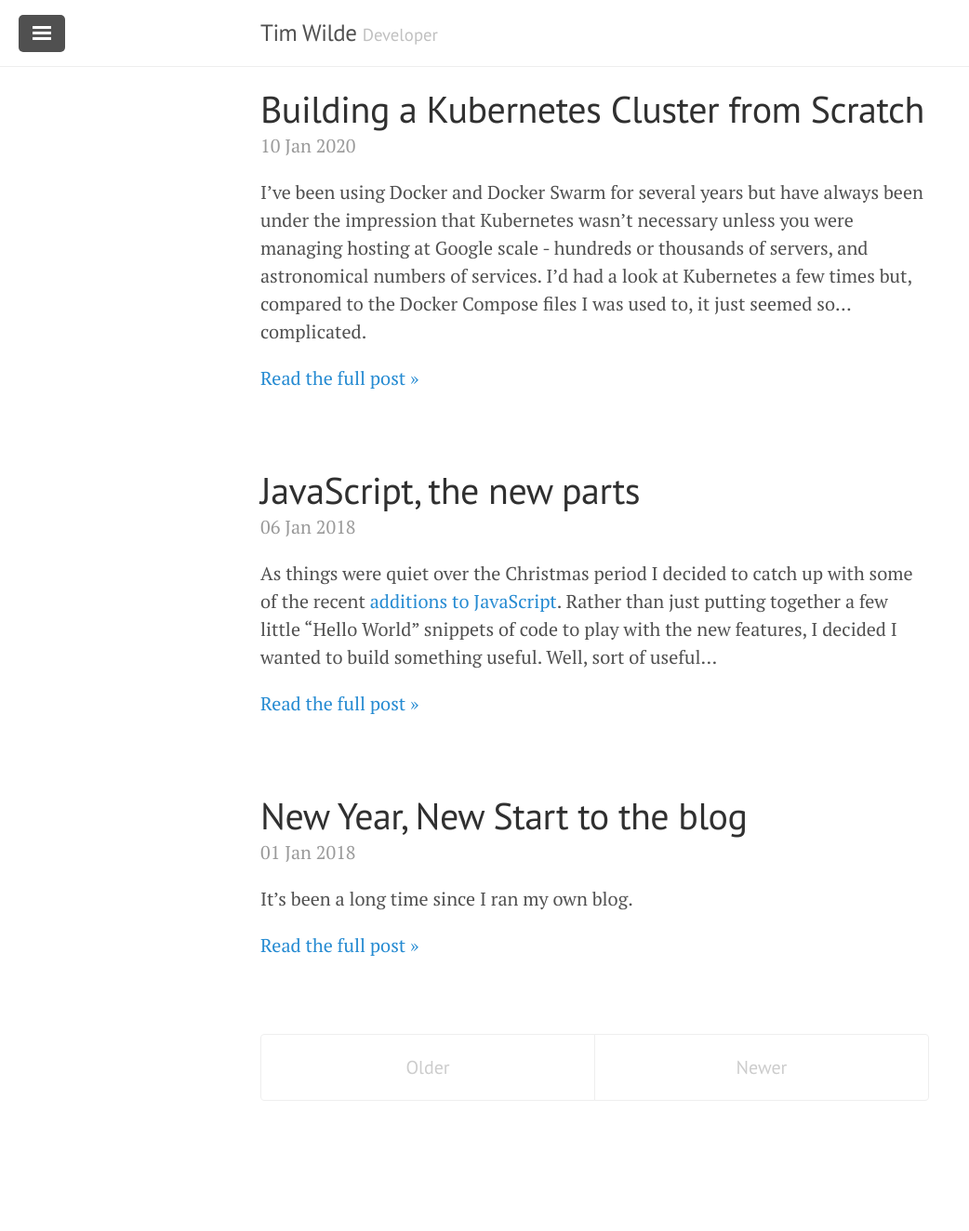
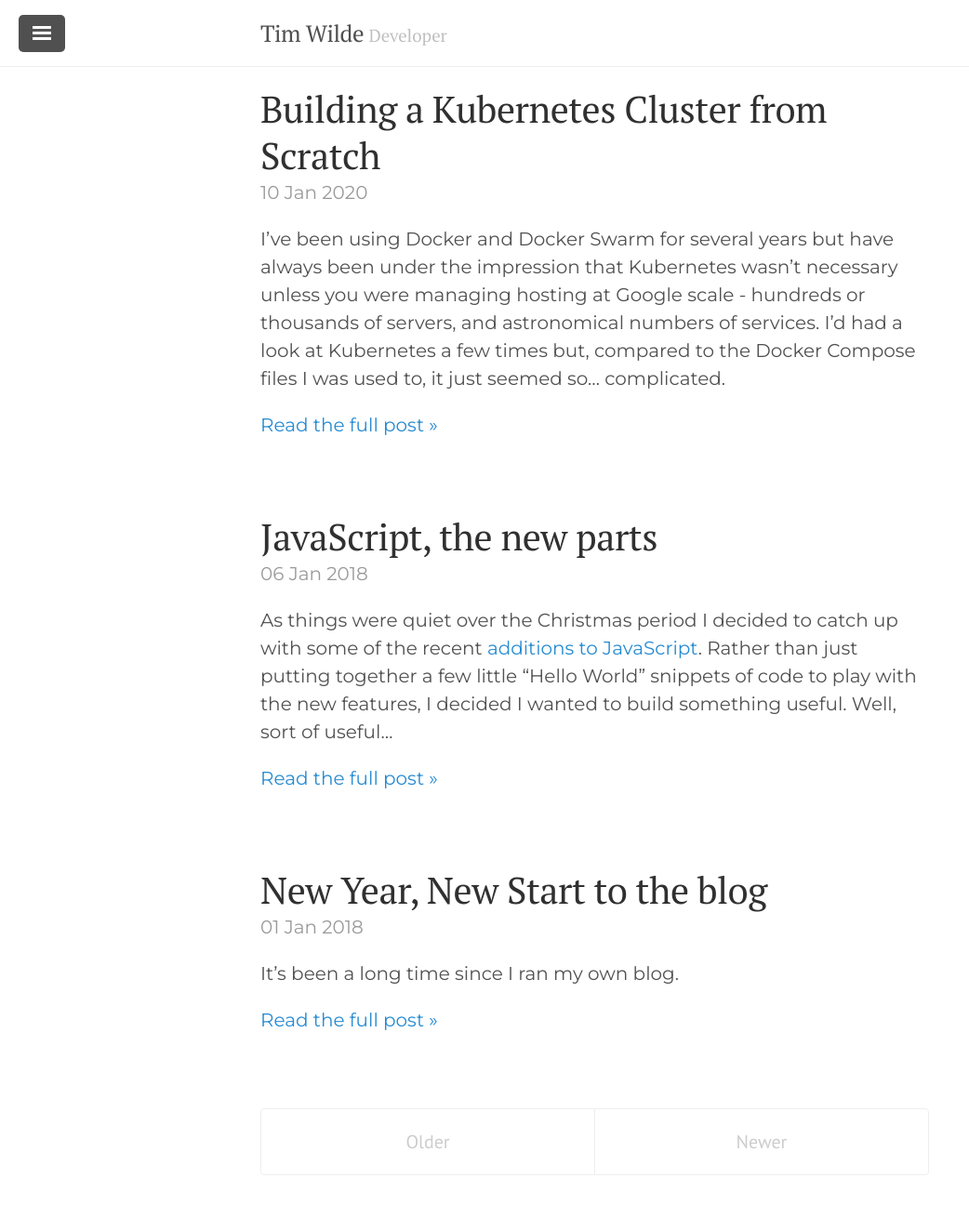
Before and after one commit to TimWilde/timwilde.github.io, a Jekyll site: the page built from index.html, in a window 1280 px wide. Shown: the whole page at 93% size, without its empty margins (0-1042 px from the left). Built offline with Jekyll 4.4.1, drawn with Linux system fonts in a browser that asks for light colours; the list of posts is cut into pages by our own code; before the commit the page ends 1244 px from its top, so only the background shows below that.

Commit message:
Swapped serif/sans-serif for headers and body text, imported Montserrat font.

```diff
--- a/_includes/head.html
+++ b/_includes/head.html
@@ -15,6 +15,7 @@
   <link rel="stylesheet" href="{{ site.baseurl }}/public/css/syntax.css">
   <link rel="stylesheet" href="{{ site.baseurl }}/public/css/lanyon.css">
   <link rel="stylesheet" href="{{ site.baseurl }}/public/css/site.css">
+  <link rel="stylesheet" href="https://fonts.googleapis.com/css?family=Montserrat&display=swap">
   <link rel="stylesheet" href="https://fonts.googleapis.com/css?family=PT+Serif:400,400italic,700%7CPT+Sans:400">
 
   <link rel="apple-touch-icon-precomposed" sizes="144x144" href="{{ site.baseurl }}/public/apple-touch-icon-precomposed.png">
--- a/public/css/lanyon.css
+++ b/public/css/lanyon.css
@@ -41,11 +41,11 @@
 }
 
 html {
-  font-family: "PT Serif", Georgia, "Times New Roman", serif;
+  font-family: "Montserrat", Helvetica, Arial, sans-serif;
 }
 
 h1, h2, h3, h4, h5, h6 {
-  font-family: "PT Sans", Helvetica, Arial, sans-serif;
+  font-family: "PT Serif", Georgia, "Times New Roman", serif;
   font-weight: 400;
   color: #313131;
   letter-spacing: -.025rem;
```
